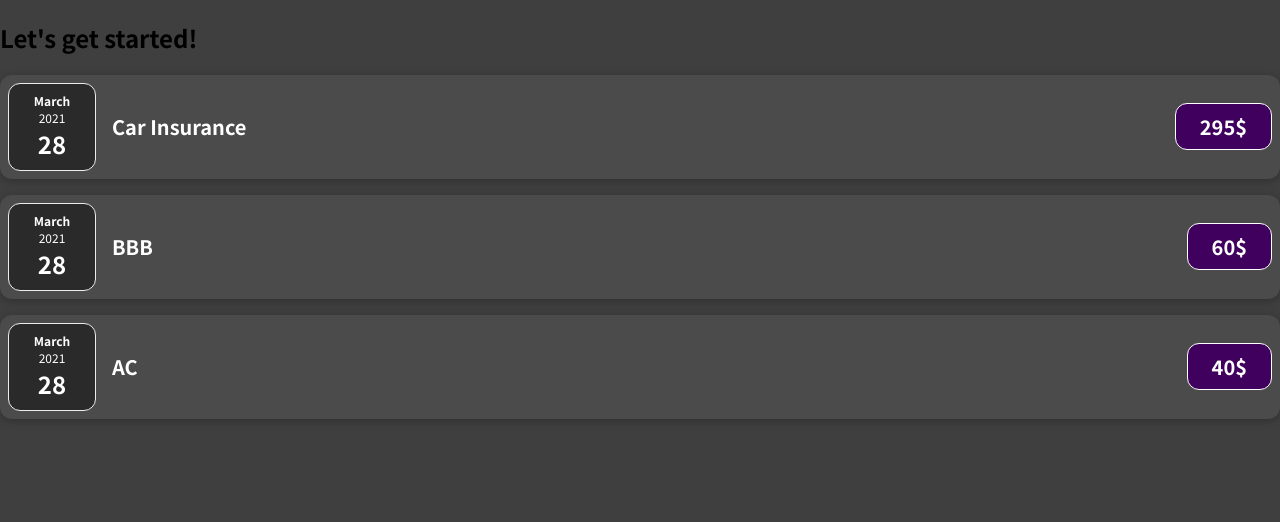
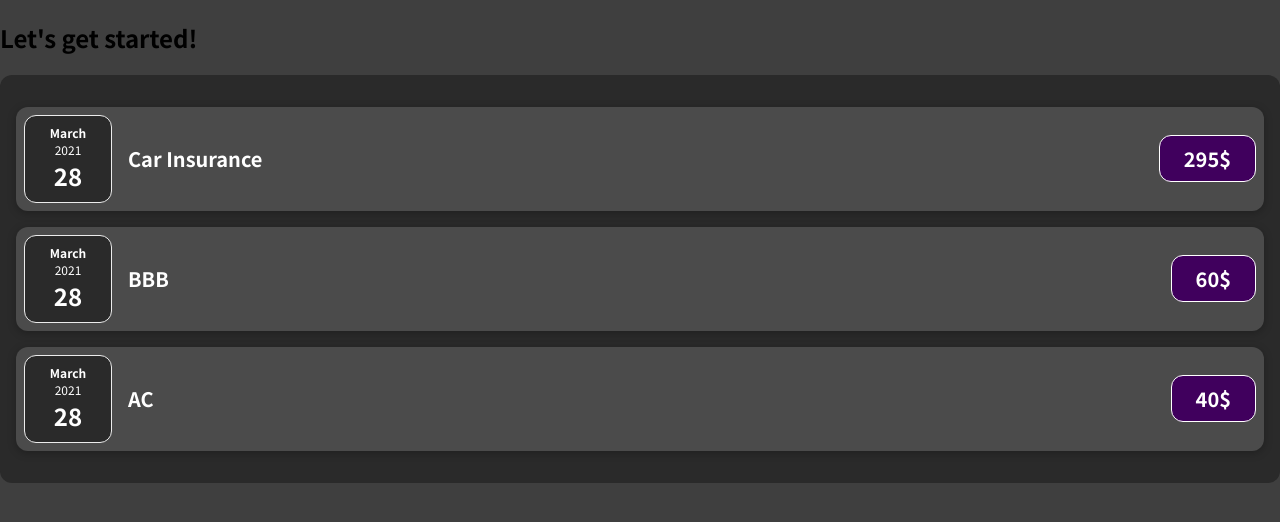
Before and after one commit to Almogtw/TaskManager, a JavaScript app: page / in a window 1280 px wide. Shown: the top 522 px of the page. Built offline with nearby package versions, Linux system fonts and the light colour scheme.

Commit message:
Added Expenses component - a wrapper for all the ExpensesItem components

```diff
--- a/src/App.js
+++ b/src/App.js
@@ -1,4 +1,4 @@
-import ExpenseItem from "./components/ExpenseItem";
+import Expenses from "./components/Expenses";
 function App() {
   const expenses = [
     {
@@ -13,21 +13,7 @@ function App() {
   return (
     <div>
       <h2>Let's get started!</h2>
-      <ExpenseItem
-        title={expenses[0].title}
-        amount={expenses[0].amount}
-        date={expenses[0].date}
-      />
-      <ExpenseItem
-        title={expenses[1].title}
-        amount={expenses[1].amount}
-        date={expenses[1].date}
-      />
-      <ExpenseItem
-        title={expenses[2].title}
-        amount={expenses[2].amount}
-        date={expenses[2].date}
-      />
+      <Expenses expenses={expenses} />
     </div>
   );
 }
--- /dev/null
+++ b/src/components/Expenses.css
@@ -0,0 +1,8 @@
+.expenses-wrapper{
+    border: 1px ;
+    border-radius: 12px;
+    background-color: #2a2a2a;
+    padding: 1rem;
+    margin: 0.5rem 0;
+
+}
--- /dev/null
+++ b/src/components/Expenses.js
@@ -0,0 +1,24 @@
+import ExpenseItem from "./ExpenseItem";
+import "./Expenses.css";
+function Expenses(props) {
+  return (
+    <div className="expenses-wrapper">
+      <ExpenseItem
+        title={props.expenses[0].title}
+        amount={props.expenses[0].amount}
+        date={props.expenses[0].date}
+      />
+      <ExpenseItem
+        title={props.expenses[1].title}
+        amount={props.expenses[1].amount}
+        date={props.expenses[1].date}
+      />
+      <ExpenseItem
+        title={props.expenses[2].title}
+        amount={props.expenses[2].amount}
+        date={props.expenses[2].date}
+      />
+    </div>
+  );
+}
+export default Expenses
```
Also changed, not shown: 1 other file (tests, documents, lock files or other folders).
